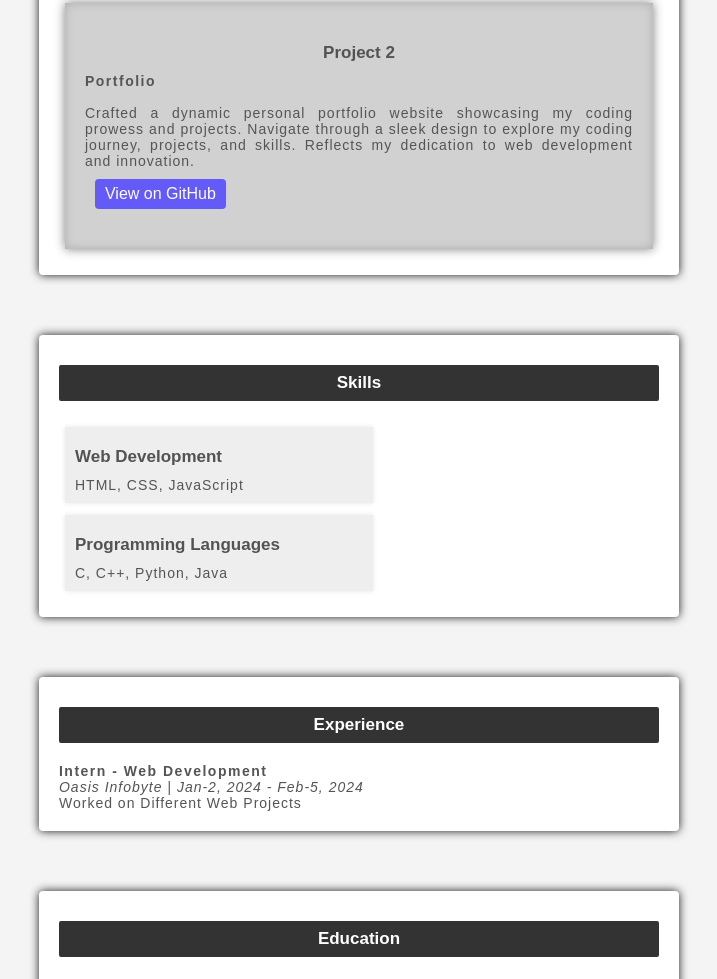
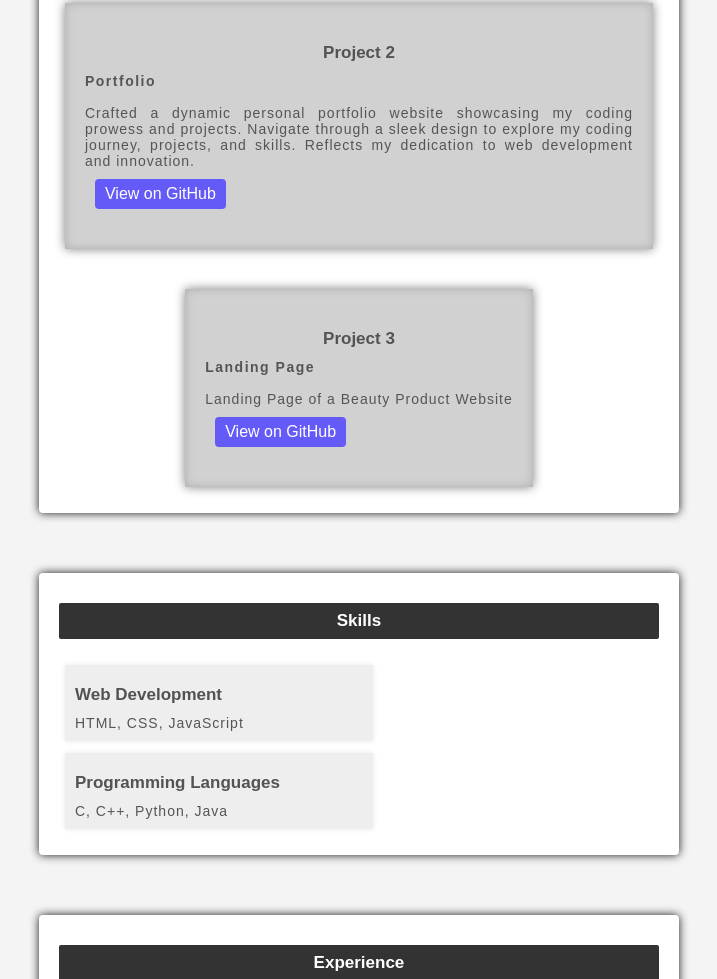
Before and after one commit to rouniyarkomal/OIBSIP, a plain HTML site: page Task-2 Portfolio/index.html in a window 1280 px wide. Shown: the part 883-1862 px from the top of the page, without its empty margins (281-998 px from the left). Drawn offline with Linux system fonts and the light colour scheme.

Commit message:
Add files via upload

```diff
--- a/Task-2 Portfolio/index.html
+++ b/Task-2 Portfolio/index.html
@@ -59,6 +59,15 @@
                         through a sleek design
                         to explore my coding journey, projects, and skills. Reflects my dedication to web development
                         and innovation.
+                    </p>
+                    <a href="https://github.com/rouniyarkomal/OIBSIP/tree/main/Task-2%20Portfolio" target="_blank"
+                        class="project-link link">View on GitHub</a>
+                </div>
+
+                <div class="project">
+                    <h3 class="project-heading">Project 3</h3>
+                    <p><strong>Landing Page</strong><br><br>
+                        Landing Page of a Beauty Product Website
                     </p>
                     <a href="https://github.com/rouniyarkomal/OIBSIP/tree/main/Task-2%20Portfolio" target="_blank"
                         class="project-link link">View on GitHub</a>
```
